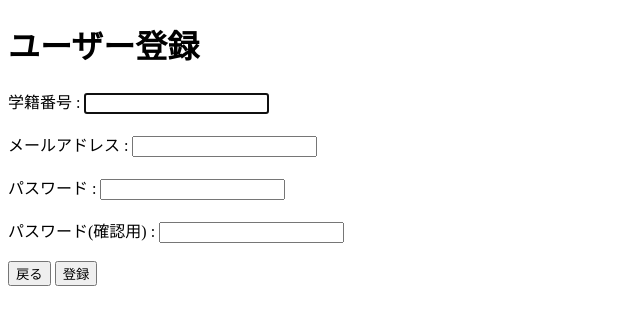
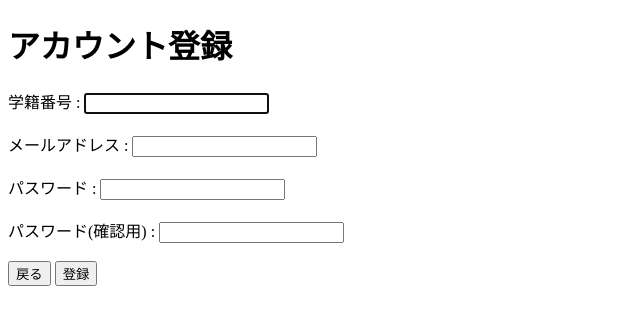
Before and after one commit to g022c1011/QRAttendanceSystem, a Django app: page /accounts/signup/ in a window 1280 px wide. Shown: the top 325 px of the page, without its empty margins (0-640 px from the left). Run offline with Django 5.2, Linux system fonts and the light colour scheme.

Commit message:
html 修正

```diff
--- a/backend/apps/accounts/templates/accounts/signup.html
+++ b/backend/apps/accounts/templates/accounts/signup.html
@@ -2,10 +2,10 @@
 <html lang="ja">
     <head>
         <meta charset="UTF-8" />
-        <title>ユーザー登録</title>
+        <title>アカウント登録</title>
     </head>
     <body>
-        <h1>ユーザー登録</h1>
+        <h1>アカウント登録</h1>
         <form action="{% url 'accounts:signup' %}" method="post">
             {% csrf_token %}
             <label for="id_name">学籍番号 : </label>
```
